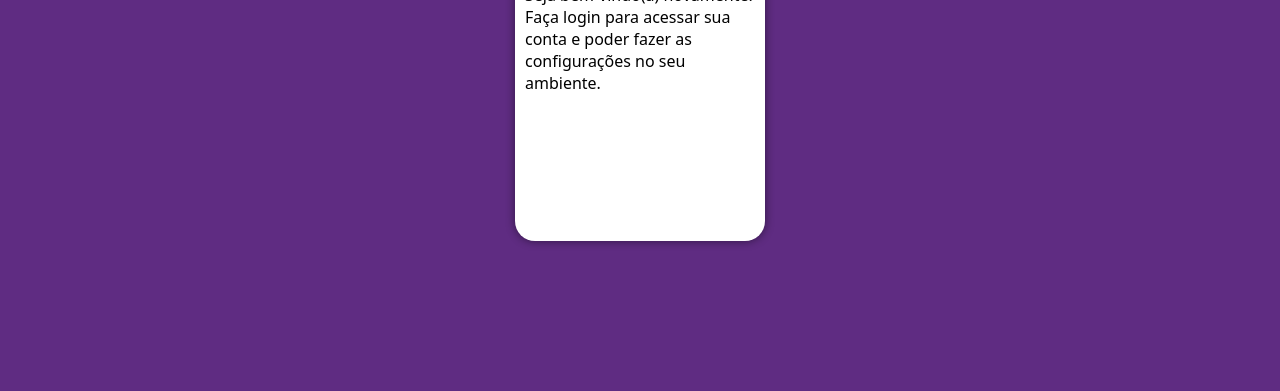
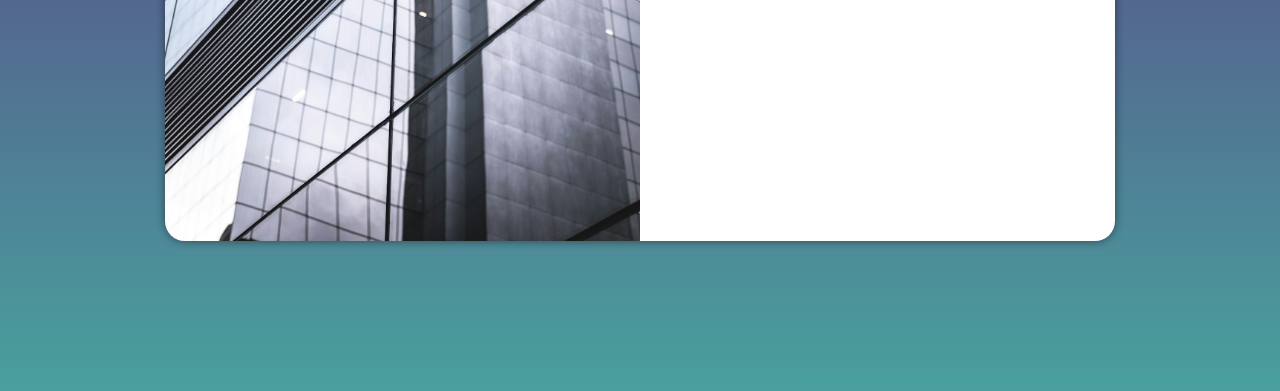
Before and after one commit to IleanRodrigo/projeto-login, a plain HTML site: page index-maked-by-prof.html in a window 1280 px wide. Shown: the part 409-800 px from the top of the page. Drawn offline with Linux system fonts and the light colour scheme.

Commit message:
media query para outras telas

```diff
--- a/estilos/media-query.css
+++ b/estilos/media-query.css
@@ -10,8 +10,13 @@ Grandes telas: acima de 1200px
 */
 
 @media screen and (min-width: 768px) and (max-width: 992px) {
+  body,
+  html {
+    background-image: linear-gradient(to top, #49a09d, #5f2c82);
+  }
+
   section#login {
-    width: 90vw;
+    width: 80vw;
   }
 
   section#login > div#imagem {
@@ -25,3 +30,25 @@ Grandes telas: acima de 1200px
     width: 70%;
   }
 }
+
+@media screen and (min-width: 992px) {
+  body,
+  html {
+    background-image: linear-gradient(to top, #49a09d, #5f2c82);
+  }
+
+  section#login {
+    width: 950px;
+  }
+
+  section#login > div#imagem {
+    float: left;
+    width: 50%;
+    height: 100%;
+  }
+
+  section#login > div#formulario {
+    float: right;
+    width: 50%;
+  }
+}
--- a/estilos/style-maked-by-prof.css
+++ b/estilos/style-maked-by-prof.css
@@ -39,6 +39,9 @@ section#login {
   height: 500px;
   border-radius: 20px;
   box-shadow: 0px 0px 10px rgba(0, 0, 0, 0.49);
+
+  transition: width 0.3s, height 0.3s;
+  transition-timing-function: ease;
 }
 
 section#login > div#imagem {
```
